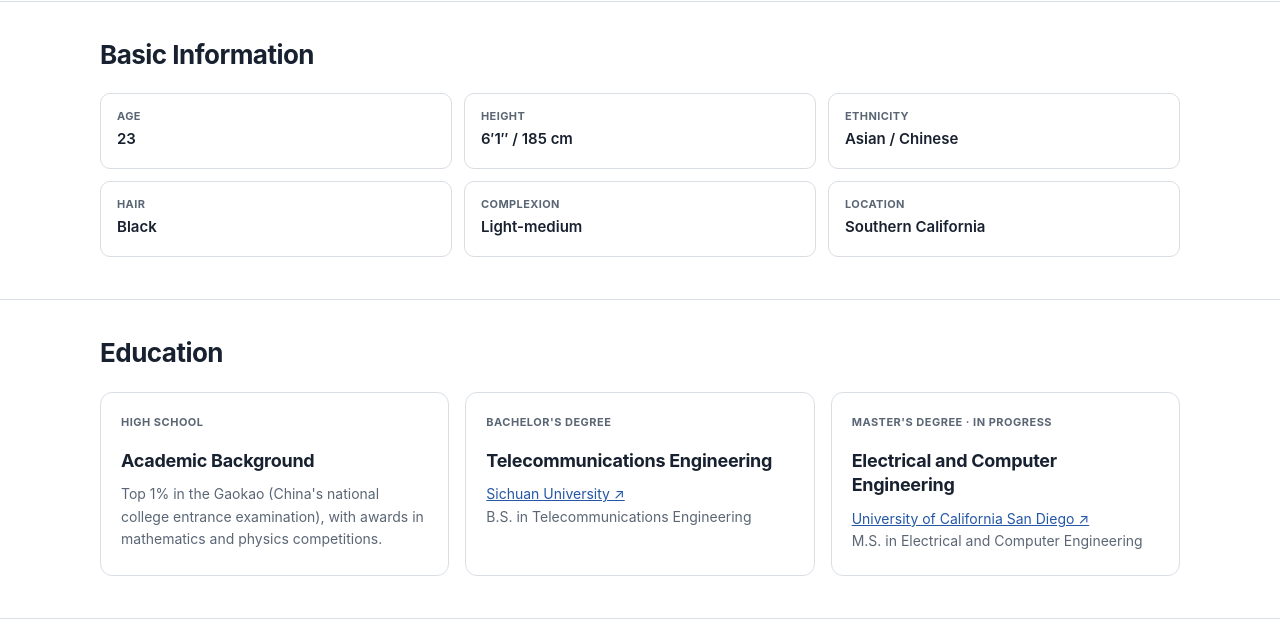
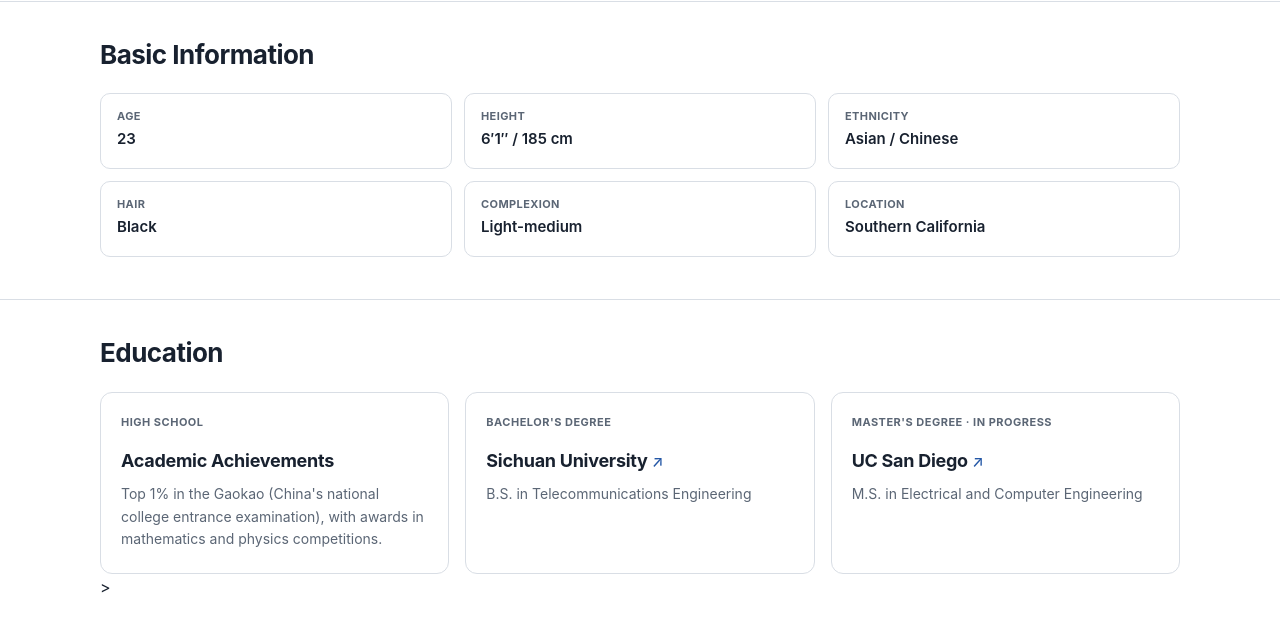
Before and after one commit to droid-sudo/profile-site, a plain HTML site: page info.html in a window 1280 px wide. Shown: the part 176-800 px from the top of the page. Drawn offline with Linux system fonts and the light colour scheme.

Commit message:
Simplify education labels and refresh About page stylesheet

```diff
--- a/info.html
+++ b/info.html
@@ -6,7 +6,7 @@
   <title>About Me | Shawn</title>
   <meta name="description" content="Shawn's background, education, sports, and interests.">
   <meta name="theme-color" content="#1f2937">
-  <link rel="stylesheet" href="style.css">
+  <link rel="stylesheet" href="style.css?v=about-2">
 </head>
 <body class="about-page">
   <a class="skip-link" href="#main">Skip to content</a>
@@ -53,24 +53,22 @@
         <div class="education-grid">
           <article class="education-card">
             <span class="education-label">High School</span>
-            <h3>Academic Background</h3>
+            <h3>Academic Achievements</h3>
             <p>Top 1% in the Gaokao (China's national college entrance examination), with awards in mathematics and physics competitions.</p>
           </article>
 
           <article class="education-card">
             <span class="education-label">Bachelor's Degree</span>
-            <h3>Telecommunications Engineering</h3>
-            <p><a href="https://en.scu.edu.cn/index.htm" target="_blank" rel="noopener noreferrer">Sichuan University ↗</a></p>
-            <p class="education-detail">B.S. in Telecommunications Engineering</p>
+            <h3><a href="https://en.scu.edu.cn/index.htm" target="_blank" rel="noopener noreferrer">Sichuan University <span aria-hidden="true">↗</span></a></h3>
+            <p>B.S. in Telecommunications Engineering</p>
           </article>
 
           <article class="education-card">
             <span class="education-label">Master's Degree · In Progress</span>
-            <h3>Electrical and Computer Engineering</h3>
-            <p><a href="https://ucsd.edu/" target="_blank" rel="noopener noreferrer">University of California San Diego ↗</a></p>
-            <p class="education-detail">M.S. in Electrical and Computer Engineering</p>
+            <h3><a href="https://ucsd.edu/" target="_blank" rel="noopener noreferrer">UC San Diego <span aria-hidden="true">↗</span></a></h3>
+            <p>M.S. in Electrical and Computer Engineering</p>
           </article>
-        </div>
+        </div>>
       </div>
     </section>
 
```
